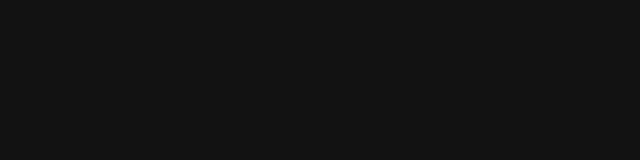
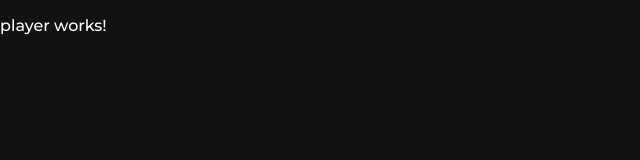
Before and after one commit to ricardohitalo/Spotify_clone, an Angular app: page /player in a window 1280 px wide. Before the commit this address led to /. Shown: the top 160 px of the page, without its empty margins (0-640 px from the left). Built offline with nearby package versions, Linux system fonts and the light colour scheme.

Commit message:
adicionando componete player e rotas para o mesmo

```diff
--- a/src/app/app.routes.ts
+++ b/src/app/app.routes.ts
@@ -9,5 +9,9 @@
     {
         path: 'login',
         loadChildren: () => import('./pages/login/login.module').then(x => x.LoginModule)
+    },
+    {
+        path: 'player',
+        loadChildren: () => import('./pages/player/player.module').then(x => x.PlayerModule)
     }
 ]
--- /dev/null
+++ b/src/app/pages/player/player.component.html
@@ -0,0 +1 @@
+<p class="text-white">player works!</p>
--- /dev/null
+++ b/src/app/pages/player/player.component.ts
@@ -0,0 +1,15 @@
+import { Component, OnInit } from '@angular/core';
+
+@Component({
+  selector: 'app-player',
+  templateUrl: './player.component.html',
+  styleUrls: ['./player.component.scss']
+})
+export class PlayerComponent implements OnInit {
+
+  constructor() { }
+
+  ngOnInit(): void {
+  }
+
+}
--- /dev/null
+++ b/src/app/pages/player/player.routes.ts
@@ -0,0 +1,9 @@
+import { Routes } from "@angular/router";
+import { PlayerComponent } from "./player.component";
+
+export const PlayerRotas: Routes = [
+    {
+        path: '',
+        component: PlayerComponent,
+    }
+]
```
Also changed, not shown: src/app/pages/player/player.module.ts (added, +18 -0 lines), src/app/pages/player/player.component.scss (added).
